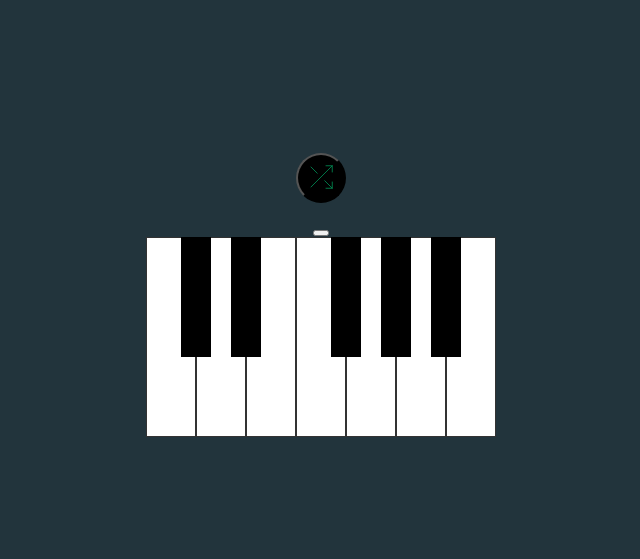
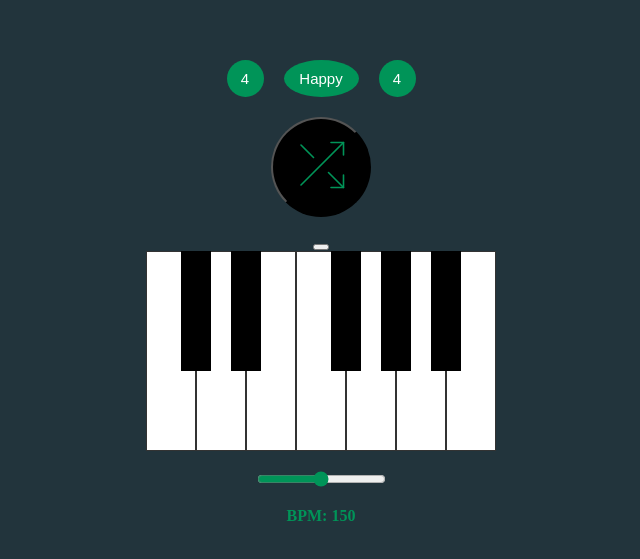
Before and after one commit to adhamelgindy/melgen, a Next.js app: page / in a window 1280 px wide. Shown: the part 105-664 px from the top of the page, without its empty margins (319-959 px from the left). Built offline with nearby package versions, Linux system fonts and the light colour scheme.

Commit message:
feat: :sparkles: add parameters
bpm scale complexity

```diff
--- a/src/icons/shuffle.jsx
+++ b/src/icons/shuffle.jsx
@@ -1,6 +1,6 @@
 function Shuffle() {
     return (
-      <svg width="30" height="30" viewBox="0 0 75 75" fill="none" xmlns="http://www.w3.org/2000/svg">
+      <svg width="60" height="60" viewBox="0 0 75 75" fill="none" xmlns="http://www.w3.org/2000/svg">
 <path d="M50 9.375H65.625V25" stroke="#009458" stroke-width="2" stroke-linecap="round" stroke-linejoin="round"/>
 <path d="M12.5 62.5L65.625 9.375" stroke="#009458" stroke-width="2" stroke-linecap="round" stroke-linejoin="round"/>
 <path d="M65.625 50V65.625H50" stroke="#009458" stroke-width="2" stroke-linecap="round" stroke-linejoin="round"/>
--- /dev/null
+++ b/src/pages/api/favorite.js
@@ -0,0 +1,3 @@
+export default function handler(req, res) {
+  res.status(200).json({ melody: 'F# G A F# A' })
+}
--- a/src/pages/api/hello.js
+++ /dev/null
@@ -1,5 +0,0 @@
-// Next.js API route support: https://nextjs.org/docs/api-routes/introduction
-
-export default function handler(req, res) {
-  res.status(200).json({ name: 'John Doe' })
-}
--- a/src/pages/index.js
+++ b/src/pages/index.js
@@ -7,6 +7,10 @@ export default function Home() {
   // let synth = new Tone.PolySynth().toMaster();
   const [notes, setNotes] = useState('');
   const [midiNotes, setMidiNotes] = useState([]);
+  const [selectedScale, setSelectedScale] = useState(0);
+  const [numNotes, setNumNotes] = useState(4);
+  const [bpm, setBpm] = useState(150);
+
   let root = 52;
   let scale = [
   [0, 2, 4, 5, 7, 9, 11, 12], // 'Major'
@@ -36,9 +40,9 @@ let scaleNames = [
   "Locrian"
 ]
 
-let selectedScale = 0;
+// let selectedScale = 0;
 
-  let numNotes = 4;
+  // let numNotes = 4;
   let melody = [];
 
   let beat;
@@ -51,36 +55,9 @@ let selectedScale = 0;
 
   let bpmSlider;
   let bpmText;
-  let bpm = 150;
+  // let bpm = 150;
 
   let pt = [];
-
-  // const generateMelody = async () => {
-  //   // Define a scale to use for the melody
-  //   const scale = ['C4', 'D4', 'E4', 'F4', 'G4', 'A4', 'B4']
-
-  //   // Generate a random melody of 8 notes
-  //   const melody = []
-  //   for (let i = 0; i < 8; i++) {
-  //     const note = scale[Math.floor(Math.random() * scale.length)]
-  //     melody.push(note)
-  //   }
-
-  //   // Create a new synth and connect it to the default audio destination
-  //   const synth = new Tone.Synth().toDestination()
-  //   const now = Tone.now()
-
-  //   // Create a new part with the melody and the synth
-  //   const part = new Tone.Sequence((time, note) => {
-  //     synth.triggerAttacke(note, '8n', time)
-  //   }, melody).start()
-
-  //   // Start the audio context
-  //   part.start()
-
-  //   // Set the generated melody in state
-  //   setNotes(melody)
-  // }
 
 
   function translateNotes(melody) {
@@ -145,24 +122,52 @@ setNotes(melodyString)
 }
 
 async function playMelody() {
+  const synth = new Tone.Synth().toDestination();
+  // console.log(midiMelody)
+
+  // const melody = [
+  //   { note: 'C4', duration: '4n' },
+  //   { note: 'E4', duration: '4n' },
+  //   { note: 'G4', duration: '4n' },
+  //   { note: 'B4', duration: '4n' },
+  //   { note: 'A4', duration: '4n' },
+  //   { note: 'G4', duration: '4n' },
+  //   { note: 'E4', duration: '4n' },
+  //   { note: 'C4', duration: '4n' },
+  // ];
+
+  // melody.forEach((note) => {
+  //   synth.triggerAttackRelease(note.note, note.duration);
+  // });
+
   if (Tone.Transport.state == "started") {
     Tone.Transport.stop();
     // playButton.html('play');
   } else {
     Tone.start();
     Tone.Transport.scheduleRepeat(setMelody, '4n');
-    await Tone.Transport.start();
+    Tone.Transport.start();
     // playButton.html('stop');
   }
 }
 
+function chooseScale(event) {
+  // selectScale = scaleNames.indexOf(selectedScale.value());
+  setSelectedScale(event.target.value);
+  //  generateMelody();
+}
+
+function handleBpmChange(event) {
+  setBpm(event.target.value);
+}
 
 
 function setMelody() {
    beat = Tone.Transport.position.split(":")[1];
   const synth = new Tone.Synth().toDestination();
    let midiNote = Tone.Frequency(notes, 'midi');
-  synth.triggerAttackRelease(midiNote, '8n');
+   const now = Tone.now()
+  synth.triggerAttackRelease(midiNote, '8n', now + 0.5);
 }
 
   function generateMelody() {
@@ -175,7 +180,7 @@ function setMelody() {
     for (let i = 0; i < numNotes; i++) {
       // Choose a random integer between 0 and the length of the selected scale array
       // randomNumber = int(random(scale[selectedScale].length));
-      randomNumber = Math.floor(Math.random() * scale[selectedScale].length)
+      randomNumber = Math.floor(Math.random() * scale[selectedScale]?.length)
       // Add the selected note from the scale to the melody array
 
       note = root + scale[selectedScale][randomNumber];
@@ -187,8 +192,53 @@ function setMelody() {
     console.log(melody);
   }
 
+  const handleScaleChange = (event) => {
+    setNumNotes(event.target.value);
+  };
+
   return (
     <div class="melody">
+     <div >
+      <div class="parameters">
+        <div class="dropdown">
+        <select  id="number-dropdown" value={numNotes} onChange={handleScaleChange}>
+         <option value="4">4</option>
+         <option value="6">6</option>
+         <option value="8">8</option>
+         <option value="10">10</option>
+         <option value="12">12</option>
+        </select>
+        </div>
+      </div>
+      <div class="parameters">
+        <div class="dropdown">
+        <select  id="number-dropdown" value={selectedScale} onChange={chooseScale}>
+         <option value="0">Happy</option>
+         <option value="1">Country</option>
+         <option value="2">Sad</option>
+         <option value="3">Rock</option>
+         <option value="4">Jazz</option>
+         <option value="5">Natural</option>
+         <option value="6">Funky</option>
+         <option value="7">Spanish</option>
+         <option value="8">Dreamy</option>
+         <option value="9">Blues</option>
+         <option value="10">Dark</option>
+        </select>
+        </div>
+      </div>
+      <div class="parameters">
+        <div class="dropdown">
+        <select  id="number-dropdown" value={numNotes} onChange={handleScaleChange}>
+         <option value="4">4</option>
+         <option value="6">6</option>
+         <option value="8">8</option>
+         <option value="10">10</option>
+         <option value="12">12</option>
+        </select>
+        </div>
+      </div>
+    </div>
       <button class="round-button" onClick={generateMelody}><Shuffle/></button>
       <p class="melody">{notes}</p>
 
@@ -207,6 +257,17 @@ function setMelody() {
     <div data-note="B#" class="key black"></div>
     <div data-note="B" class="key white"></div>
   </div>
+  <div>
+      <input
+        type="range"
+        class="slider"
+        min="60"
+        max="240"
+        value={bpm}
+        onChange={handleBpmChange}
+      />
+      <p>BPM: {bpm}</p>
+    </div>
     </div>
   )
 }
--- a/src/styles/globals.css
+++ b/src/styles/globals.css
@@ -15,16 +15,64 @@ body {
   display: flex;
 }
 
+.slider {
+  margin-top: 20px;
+  color: #009458;
+  accent-color: #009458;
+}
+
+.parameters {
+  display: inline-block;
+  justify-content: center;
+  align-items: center;
+  margin: 10px;
+}
+
+/* .dropdown {
+  margin-right: 10px;
+} */
+
+.dropdown select {
+  text-align: center;
+  padding: 10px;
+  margin-bottom: 10px;
+  font-size: 15px;
+  border: none;
+  background-color: #009458;
+  color: #ffffff;
+  border-radius: 50%;
+  appearance: none;
+  -webkit-appearance: none;
+  -moz-appearance: none;
+}
+
+.dropdown select:focus {
+  outline: none;
+  box-shadow: 0 0 5px #ccc;
+}
+
+.dropdown select option {
+  background-color: #f2f2f2;
+  color: #333;
+}
+
 .melody {
   color: #009458 ;
   font-weight: bold;
   text-align: center;
 }
 
+.melodyNotes {
+  color: #009458 ;
+  font-weight: bold;
+  text-align: center;
+  font-size: 60px;
+}
+
 .round-button {
   border-radius: 50%;
-  width: 50px;
-  height: 50px;
+  width: 100px;
+  height: 100px;
   background-color: #000000;
 }
 
```
